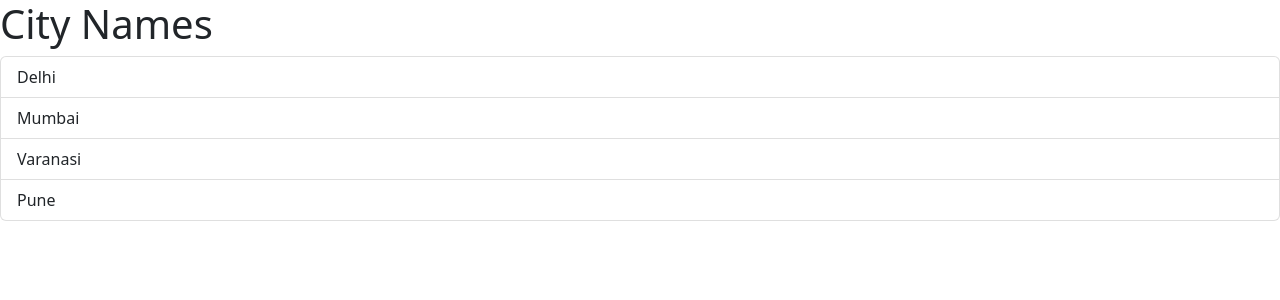
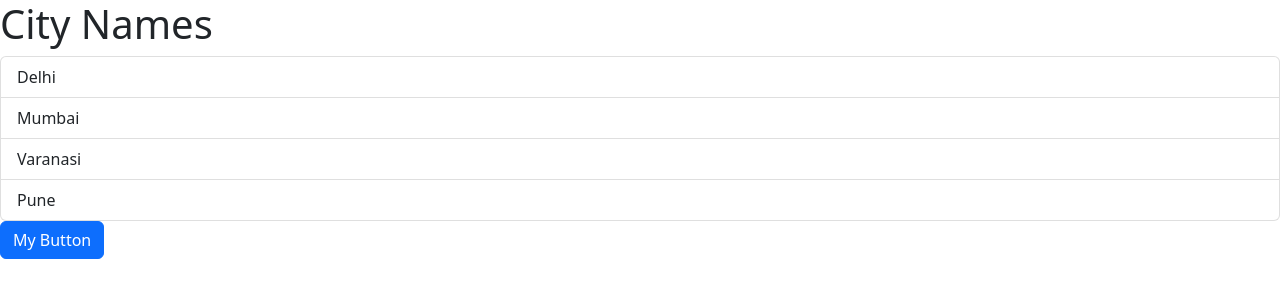
Before and after one commit to ruchikaroy/code_with_mosh, a React (Vite) app in the folder vite-project/: page / in a window 1280 px wide. Shown: the top 300 px of the page. Built offline with nearby package versions, Linux system fonts and the light colour scheme.

Commit message:
This commit adds a reusable button component

```diff
--- a/vite-project/src/App.tsx
+++ b/vite-project/src/App.tsx
@@ -1,3 +1,4 @@
+import Button from "./components/Button";
 import ListGroup from "./components/ListGroup";
 
 function App() {
@@ -10,6 +11,7 @@
   return (
     <>
       <ListGroup items={items} heading="City Names" onSelect={handleSelect} />
+      <Button color="primary">My Button</Button>
     </>
   );
 }
--- /dev/null
+++ b/vite-project/src/components/Button.tsx
@@ -0,0 +1,20 @@
+interface Props {
+  children: string;
+  color?: "primary" | "secondary" | "danger";
+}
+
+const Button = ({ children, color }: Props) => {
+  return (
+    <>
+      <button
+        type="button"
+        className={"btn btn-" + color}
+        onClick={() => console.log("clicked")}
+      >
+        {children}
+      </button>
+    </>
+  );
+};
+
+export default Button;
```
